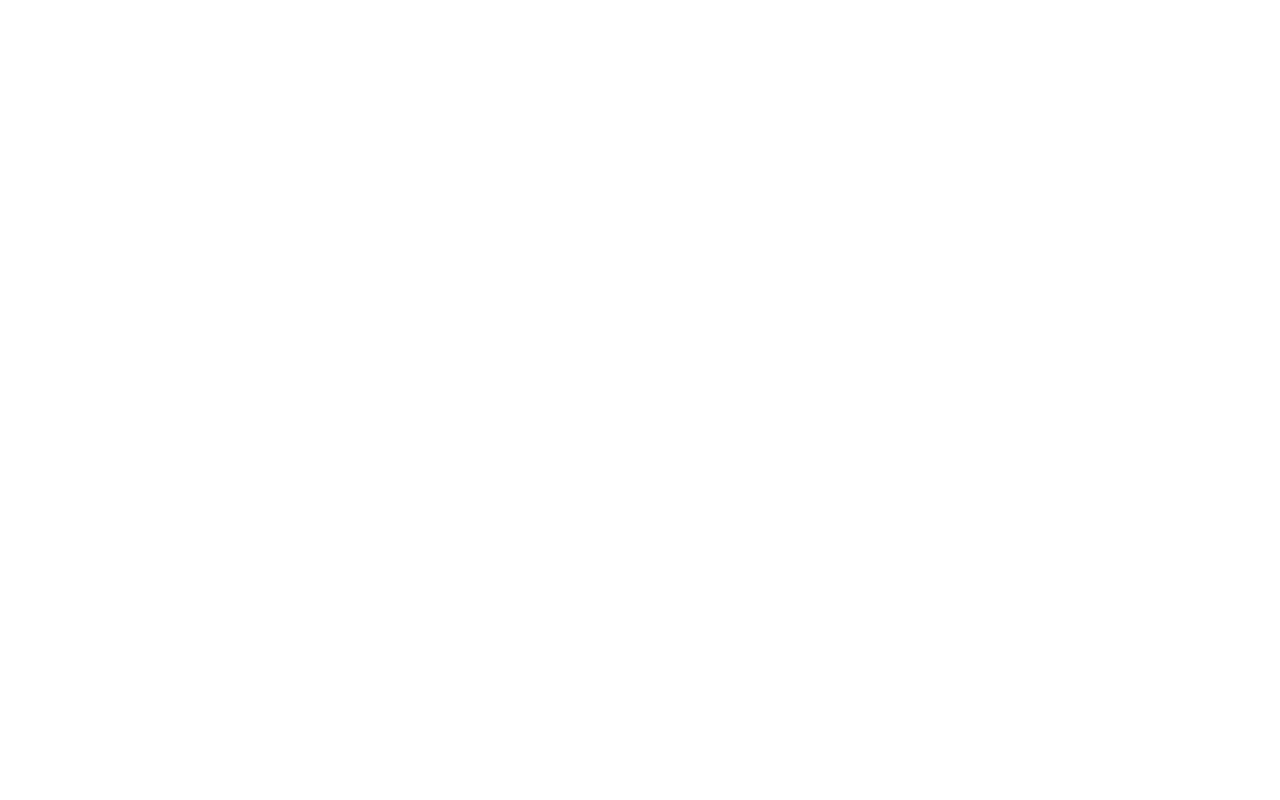
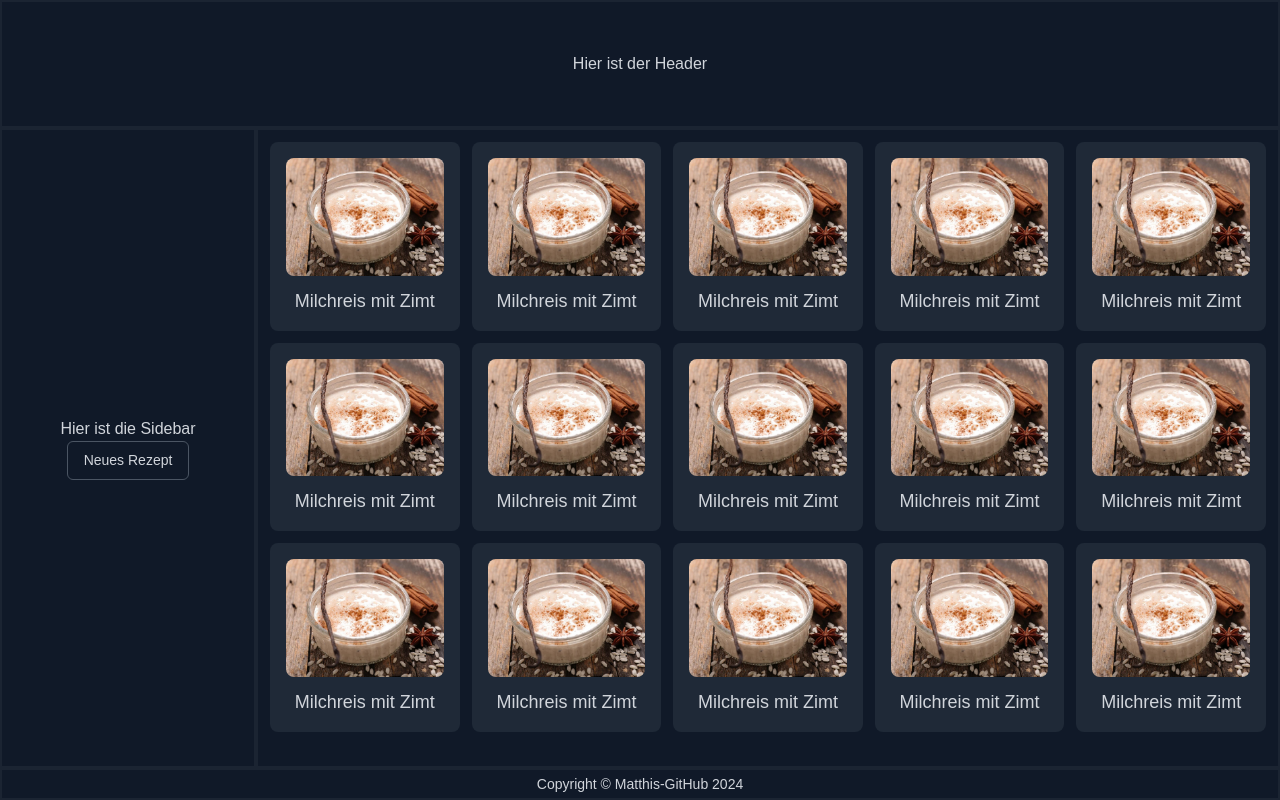
Before and after one commit to Matthis-GitHub/matthis-recipes, a plain HTML site: page index.html in a window 1280 px wide. Drawn offline with Linux system fonts and the light colour scheme.

Commit message:
Add holy grail layout and card example

```diff
--- a/index.html
+++ b/index.html
@@ -7,5 +7,141 @@
     <link rel="stylesheet" href="./style.css" />
     <script src="./script.js" defer></script>
   </head>
-  <body></body>
+  <body>
+    <div class="container">
+      <header><div>Hier ist der Header</div></header>
+
+      <div class="sidebar">
+        <div>Hier ist die Sidebar</div>
+        <button class="create-recipe">Neues Rezept</button>
+      </div>
+
+      <main>
+        <div class="card-container">
+          <div class="card">
+            <img
+              src="/images/milchreis-mit-zimt.jpg"
+              alt="Milchreis mit Zimt"
+              width="250"
+            />
+            <div class="recipe-title">Milchreis mit Zimt</div>
+          </div>
+          <div class="card">
+            <img
+              src="/images/milchreis-mit-zimt.jpg"
+              alt="Milchreis mit Zimt"
+              width="250"
+            />
+            <div class="recipe-title">Milchreis mit Zimt</div>
+          </div>
+          <div class="card">
+            <img
+              src="/images/milchreis-mit-zimt.jpg"
+              alt="Milchreis mit Zimt"
+              width="250"
+            />
+            <div class="recipe-title">Milchreis mit Zimt</div>
+          </div>
+          <div class="card">
+            <img
+              src="/images/milchreis-mit-zimt.jpg"
+              alt="Milchreis mit Zimt"
+              width="250"
+            />
+            <div class="recipe-title">Milchreis mit Zimt</div>
+          </div>
+          <div class="card">
+            <img
+              src="/images/milchreis-mit-zimt.jpg"
+              alt="Milchreis mit Zimt"
+              width="250"
+            />
+            <div class="recipe-title">Milchreis mit Zimt</div>
+          </div>
+          <div class="card">
+            <img
+              src="/images/milchreis-mit-zimt.jpg"
+              alt="Milchreis mit Zimt"
+              width="250"
+            />
+            <div class="recipe-title">Milchreis mit Zimt</div>
+          </div>
+          <div class="card">
+            <img
+              src="/images/milchreis-mit-zimt.jpg"
+              alt="Milchreis mit Zimt"
+              width="250"
+            />
+            <div class="recipe-title">Milchreis mit Zimt</div>
+          </div>
+          <div class="card">
+            <img
+              src="/images/milchreis-mit-zimt.jpg"
+              alt="Milchreis mit Zimt"
+              width="250"
+            />
+            <div class="recipe-title">Milchreis mit Zimt</div>
+          </div>
+          <div class="card">
+            <img
+              src="/images/milchreis-mit-zimt.jpg"
+              alt="Milchreis mit Zimt"
+              width="250"
+            />
+            <div class="recipe-title">Milchreis mit Zimt</div>
+          </div>
+          <div class="card">
+            <img
+              src="/images/milchreis-mit-zimt.jpg"
+              alt="Milchreis mit Zimt"
+              width="250"
+            />
+            <div class="recipe-title">Milchreis mit Zimt</div>
+          </div>
+          <div class="card">
+            <img
+              src="/images/milchreis-mit-zimt.jpg"
+              alt="Milchreis mit Zimt"
+              width="250"
+            />
+            <div class="recipe-title">Milchreis mit Zimt</div>
+          </div>
+          <div class="card">
+            <img
+              src="/images/milchreis-mit-zimt.jpg"
+              alt="Milchreis mit Zimt"
+              width="250"
+            />
+            <div class="recipe-title">Milchreis mit Zimt</div>
+          </div>
+          <div class="card">
+            <img
+              src="/images/milchreis-mit-zimt.jpg"
+              alt="Milchreis mit Zimt"
+              width="250"
+            />
+            <div class="recipe-title">Milchreis mit Zimt</div>
+          </div>
+          <div class="card">
+            <img
+              src="/images/milchreis-mit-zimt.jpg"
+              alt="Milchreis mit Zimt"
+              width="250"
+            />
+            <div class="recipe-title">Milchreis mit Zimt</div>
+          </div>
+          <div class="card">
+            <img
+              src="/images/milchreis-mit-zimt.jpg"
+              alt="Milchreis mit Zimt"
+              width="250"
+            />
+            <div class="recipe-title">Milchreis mit Zimt</div>
+          </div>
+        </div>
+      </main>
+
+      <footer><p>Copyright © Matthis-GitHub 2024</p></footer>
+    </div>
+  </body>
 </html>
--- a/script.js
+++ b/script.js
@@ -0,0 +1,2 @@
+// Global variables
+const allRecipes = [];
--- a/style.css
+++ b/style.css
@@ -46,10 +46,95 @@ h6 {
   --color-panel: rgb(31, 41, 55);
   --color-panel-border: rgba(229, 231, 235, 0.05);
   --color-link: rgb(244, 114, 182);
+  --color-btn-border: rgb(75 85 99);
 }
 
 body {
   font-family: Arial, Helvetica, sans-serif;
-  color: var(--odin-color-white);
-  background-color: var(--odin-color-bg);
+  color: var(--color-white);
 }
+
+/* ------------------------------------------*/
+
+.container {
+  height: 100vh;
+
+  display: grid;
+  grid-template-columns: 1fr 4fr;
+  grid-template-rows: 4fr 20fr 1fr;
+}
+
+header {
+  background-color: var(--color-bg);
+  grid-column: 1 / 3;
+
+  display: flex;
+  justify-content: center;
+  align-items: center;
+
+  border: 2px solid var(--color-panel-border);
+}
+
+.sidebar {
+  background-color: var(--color-bg);
+
+  display: flex;
+  flex-direction: column;
+  justify-content: center;
+  align-items: center;
+
+  border: 2px solid var(--color-panel-border);
+}
+
+main {
+  background-color: var(--color-bg);
+  border: 2px solid var(--color-panel-border);
+}
+
+footer {
+  background-color: var(--color-bg);
+  grid-column: 1 / 3;
+
+  display: flex;
+  justify-content: center;
+  align-items: center;
+
+  border: 2px solid var(--color-panel-border);
+}
+
+footer p {
+  font-size: 14px;
+}
+
+.create-recipe {
+  font-size: 14px;
+  padding: 8px 16px;
+  border-radius: 6px;
+  border: 1px solid var(--color-btn-border);
+  background-color: var(--color-bg);
+  color: var(--color-white);
+}
+
+.card-container {
+  padding: 12px;
+  display: grid;
+  grid-template-columns: repeat(5, 1fr);
+  gap: 12px;
+}
+
+.card {
+  background-color: var(--color-panel);
+  padding: 16px;
+  text-align: center;
+  border-radius: 8px;
+}
+
+.card img {
+  width: 100%;
+  border-radius: 8px;
+  margin-bottom: 12px;
+}
+
+.card .recipe-title {
+  font-size: 18px;
+}
```
Also changed, not shown: images/milchreis-mit-zimt.jpg (added).
